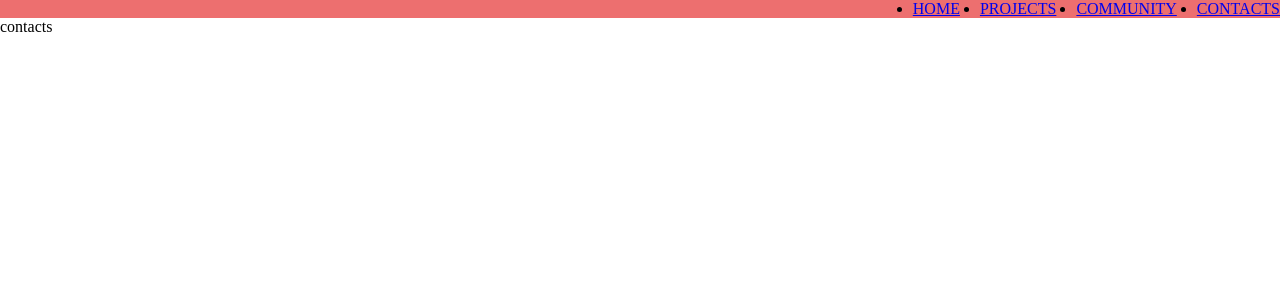
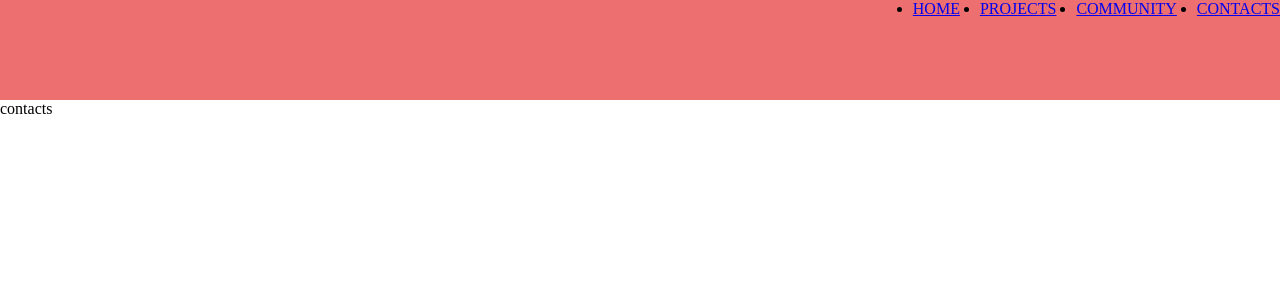
Before and after one commit to Dipan-byte/portfolio-react, a React (Vite) app in the folder portfolio/: page /contact in a window 1280 px wide. Shown: the top 300 px of the page. Built offline with nearby package versions, Linux system fonts and the light colour scheme.

Commit message:
fixed the height bug

```diff
--- a/portfolio/src/App.css
+++ b/portfolio/src/App.css
@@ -0,0 +1,4 @@
+.page{
+    height: 100vh;
+    width: 100vw;
+}
--- a/portfolio/src/App.jsx
+++ b/portfolio/src/App.jsx
@@ -13,12 +13,15 @@ function App() {
   return (
     <BrowserRouter>
             < Navbar/>
+            <div className='page'>
                 <Routes>
                   <Route path="/" element={<Home/>}/>
                   <Route path="/community" element={<Community/>}/>
                   <Route path="/contact" element={<Contact/>}/>
                   <Route path="/projects" element={<Projects/>}/>
                 </Routes>
+            </div>
+
     </BrowserRouter>
   )
 }
--- a/portfolio/src/components/Navbar.jsx
+++ b/portfolio/src/components/Navbar.jsx
@@ -26,7 +26,7 @@ function Navbar() {
 
 
     return(
-        <header className= { `"navbar" ${ scroll ? "scroll" : " "}` }>
+        <header className= { `navbar ${ scroll ? "scroll" : ""}` }>
              <div className='nav-content'>
                         <ul className='nav-list'>
                             {link.map((link , index) =>
```
Lines whose indentation alone changed are shown as unchanged.
